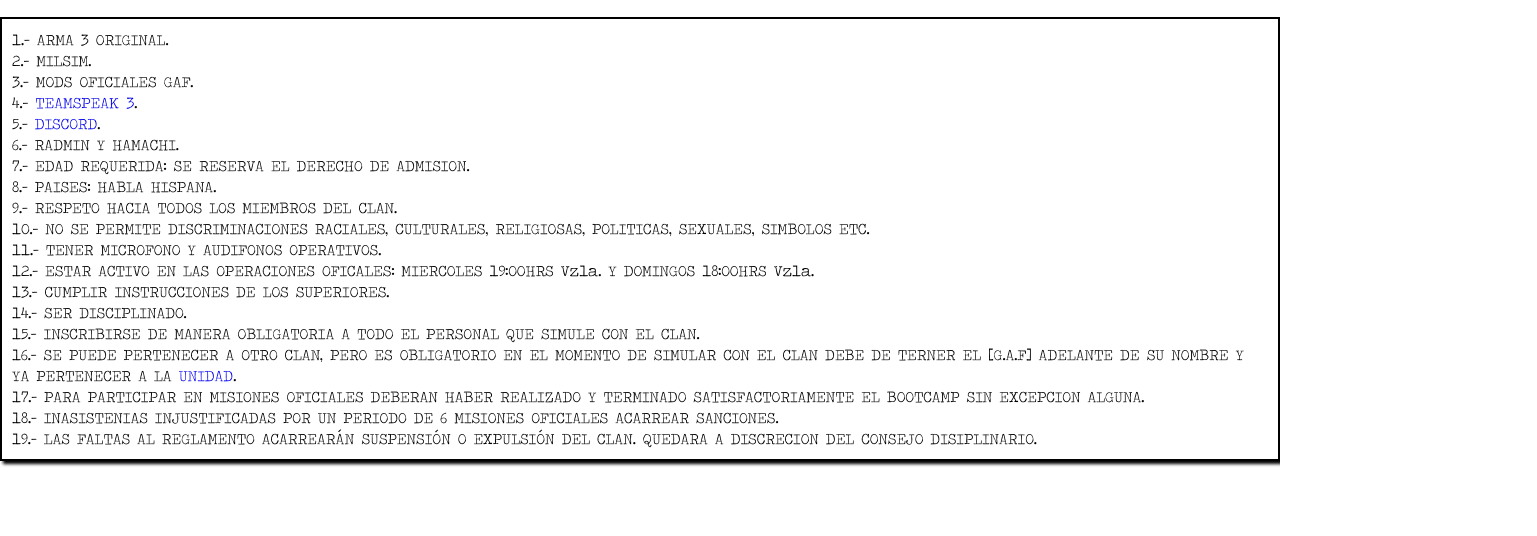
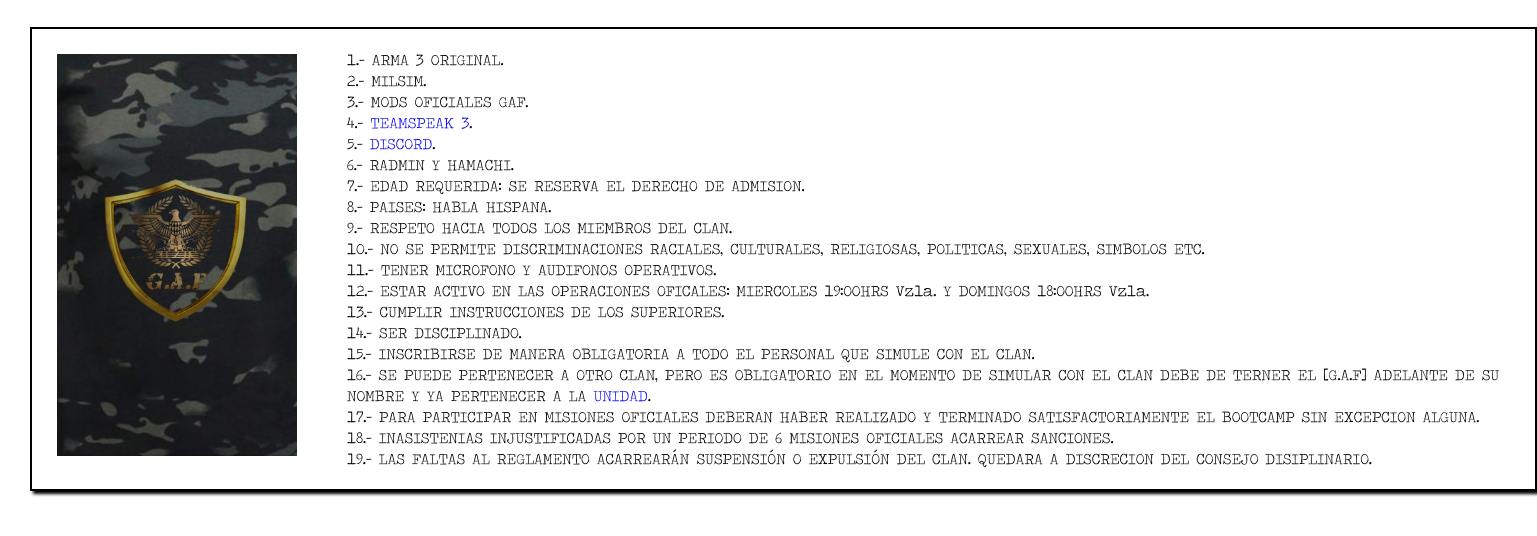
Before and after one commit to Kuroko0o/Arma3, a plain HTML site: page html/reglas.html in a window 1280 px wide. Shown: the part 188-724 px from the top of the page, 1537 px wide, since content can reach past the window. Drawn offline with Linux system fonts and the light colour scheme.

Commit message:
editando en reglas

```diff
--- a/css/style_reglas.css
+++ b/css/style_reglas.css
@@ -27,14 +27,27 @@ h1{
 }
 
 p{
+    margin: 30px;
     border: black 2px solid;
     text-align: left;
-    padding: 10px;
+    padding: 20px;
     box-shadow: 3px 3px 3px black;
     margin-bottom: 20px;
-    float: right;
+    width: max-content;
+
 }
 
 .normas{
     text-decoration: none;
 }
+
+.contenido{
+    overflow: initial;
+}
+.lateral{
+    float: left;
+    vertical-align: middle;
+    width: 240px;
+    margin: 5px;
+    margin-right: 50px;
+}
--- a/html/reglas.html
+++ b/html/reglas.html
@@ -29,7 +29,9 @@
         </div>
 
         <div>
-            <p>
+            <!--img src="../image/banda_lateral.jpg" class="lateral" alt="Banda Lateral"-->
+            <p class="contenido">
+                <img src="../image/banda_lateral.jpg" align="left" class="lateral" alt="Banda Lateral">
                 1.- ARMA 3 ORIGINAL. <br>
                 2.- MILSIM.<br>
                 3.- MODS OFICIALES GAF.<br>
```
Also changed, not shown: image/banda_lateral.jpg (added).
